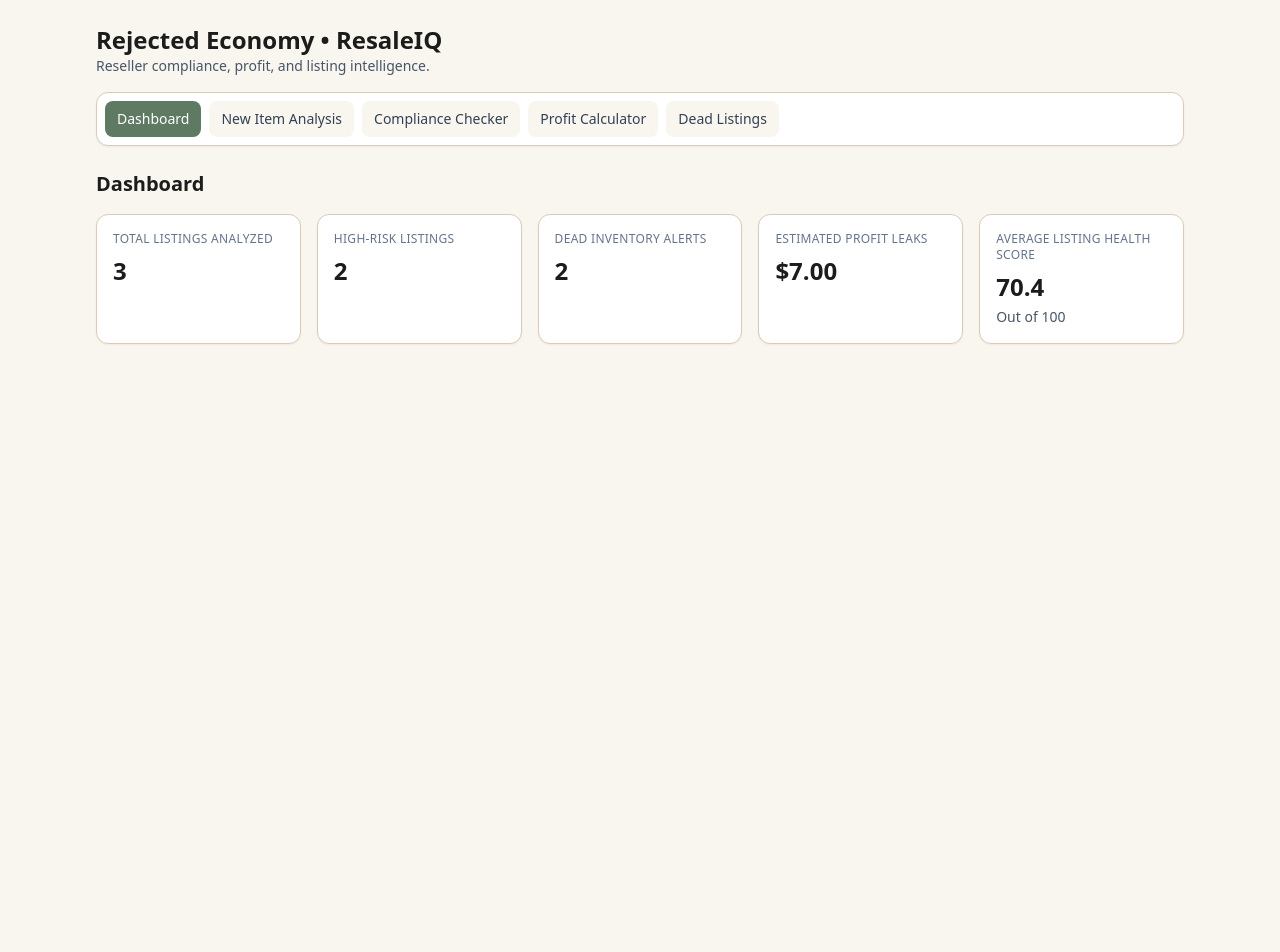
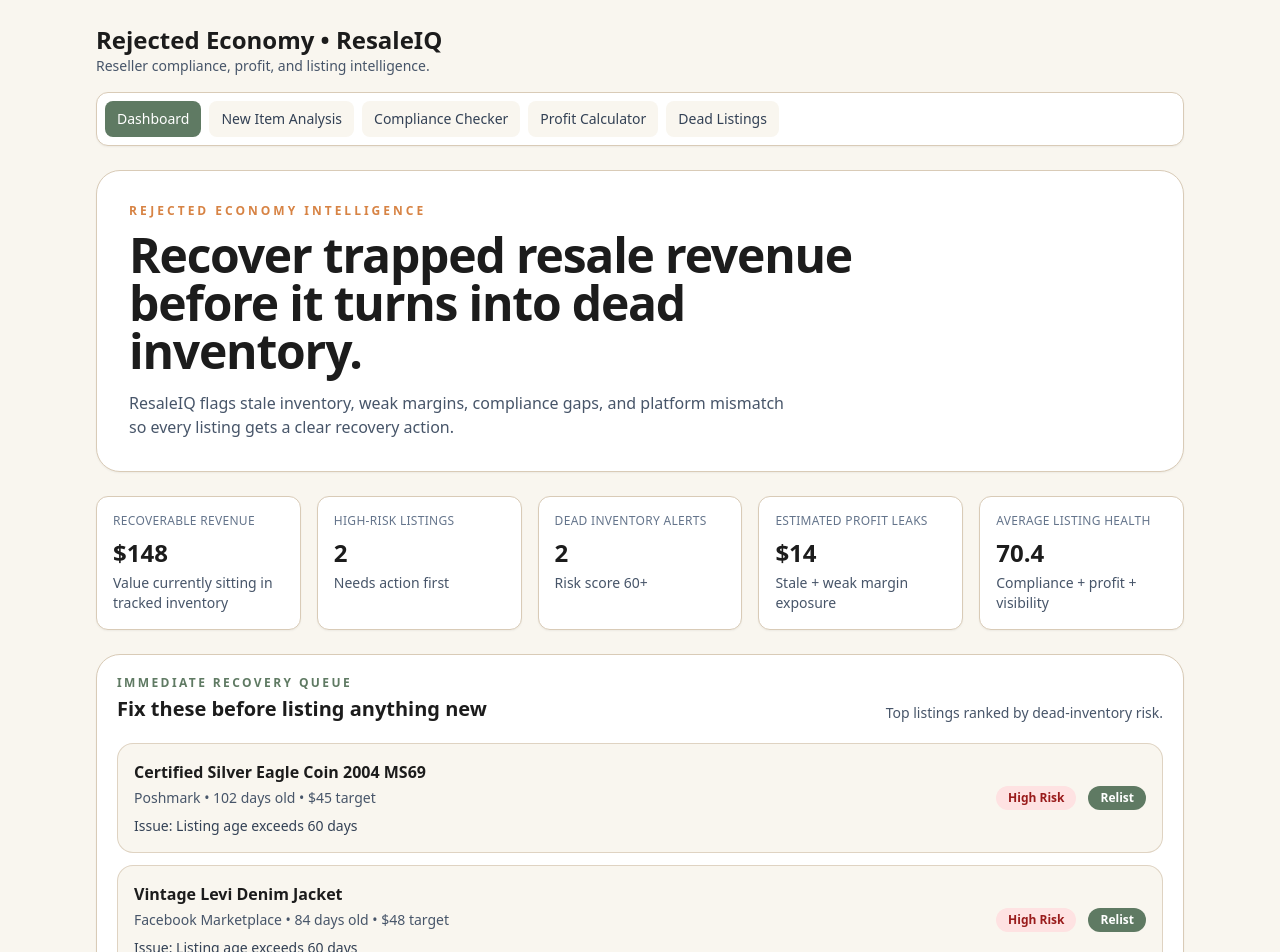
Before and after one commit to RejectedDope/ResaleIQ, a Next.js app: page / in a window 1280 px wide. Shown: the top 952 px of the page. Before the commit the page ends 800 px from the top, so only its background shows below. Built offline with nearby package versions, Linux system fonts and the light colour scheme.

Commit message:
Refocus dashboard on dead inventory recovery

```diff
--- a/app/page.tsx
+++ b/app/page.tsx
@@ -1,25 +1,67 @@
 import { ScoreCard } from '@/components/ScoreCard';
+import { RiskBadge } from '@/components/RiskBadge';
 import { analyzeListing } from '@/lib/listingGenerator';
 import { sampleInventory } from '@/lib/sampleData';
 
 export default function DashboardPage() {
-  const analyses = sampleInventory.map((item) => analyzeListing(item));
-
-  const total = analyses.length;
-  const highRisk = analyses.filter((a) => a.deadListingRisk.riskLevel === 'High').length;
-  const deadAlerts = analyses.filter((a) => a.deadListingRisk.riskScore >= 60).length;
-  const profitLeaks = analyses.reduce((sum, a) => sum + Math.max(0, 20 - a.profitScore / 5), 0);
-  const avgHealth = analyses.reduce((sum, a) => sum + (a.complianceScore + a.profitScore + a.visibilityScore) / 3, 0) / total;
+  const analyses = sampleInventory.map((item) => ({ item, analysis: analyzeListing(item) }));
+  const total = analyses.length || 1;
+  const highRisk = analyses.filter((row) => row.analysis.deadListingRisk.riskLevel === 'High').length;
+  const deadAlerts = analyses.filter((row) => row.analysis.deadListingRisk.riskScore >= 60).length;
+  const recoverableRevenue = analyses.reduce((sum, row) => sum + row.item.targetSalePrice, 0);
+  const profitLeaks = analyses.reduce((sum, row) => {
+    const stalePenalty = row.item.listingAgeDays > 60 ? row.item.targetSalePrice * 0.15 : 0;
+    const weakProfitPenalty = row.analysis.profitScore < 50 ? row.item.targetSalePrice * 0.1 : 0;
+    return sum + stalePenalty + weakProfitPenalty;
+  }, 0);
+  const avgHealth = analyses.reduce((sum, row) => sum + (row.analysis.complianceScore + row.analysis.profitScore + row.analysis.visibilityScore) / 3, 0) / total;
+  const urgent = [...analyses].sort((a, b) => b.analysis.deadListingRisk.riskScore - a.analysis.deadListingRisk.riskScore).slice(0, 5);
 
   return (
-    <section>
-      <h2 className="mb-4 text-xl font-semibold">Dashboard</h2>
+    <section className="space-y-6">
+      <div className="rounded-3xl border border-tan bg-white p-6 shadow-sm md:p-8">
+        <p className="text-xs font-bold uppercase tracking-[0.25em] text-clay">Rejected Economy Intelligence</p>
+        <h2 className="mt-3 max-w-3xl text-3xl font-bold tracking-tight text-ink md:text-5xl">
+          Recover trapped resale revenue before it turns into dead inventory.
+        </h2>
+        <p className="mt-4 max-w-2xl text-sm leading-6 text-slate-600 md:text-base">
+          ResaleIQ flags stale inventory, weak margins, compliance gaps, and platform mismatch so every listing gets a clear recovery action.
+        </p>
+      </div>
+
       <div className="grid grid-cols-1 gap-4 md:grid-cols-2 lg:grid-cols-5">
-        <ScoreCard title="Total Listings Analyzed" value={total} />
-        <ScoreCard title="High-Risk Listings" value={highRisk} />
-        <ScoreCard title="Dead Inventory Alerts" value={deadAlerts} />
-        <ScoreCard title="Estimated Profit Leaks" value={`$${profitLeaks.toFixed(2)}`} />
-        <ScoreCard title="Average Listing Health Score" value={avgHealth.toFixed(1)} helper="Out of 100" />
+        <ScoreCard title="Recoverable Revenue" value={`$${recoverableRevenue.toFixed(0)}`} helper="Value currently sitting in tracked inventory" />
+        <ScoreCard title="High-Risk Listings" value={highRisk} helper="Needs action first" />
+        <ScoreCard title="Dead Inventory Alerts" value={deadAlerts} helper="Risk score 60+" />
+        <ScoreCard title="Estimated Profit Leaks" value={`$${profitLeaks.toFixed(0)}`} helper="Stale + weak margin exposure" />
+        <ScoreCard title="Average Listing Health" value={avgHealth.toFixed(1)} helper="Compliance + profit + visibility" />
+      </div>
+
+      <div className="rounded-3xl border border-tan bg-white p-5 shadow-sm">
+        <div className="flex flex-col gap-2 md:flex-row md:items-end md:justify-between">
+          <div>
+            <p className="text-xs font-bold uppercase tracking-[0.2em] text-sage">Immediate Recovery Queue</p>
+            <h3 className="mt-1 text-xl font-semibold text-ink">Fix these before listing anything new</h3>
+          </div>
+          <p className="text-sm text-slate-600">Top listings ranked by dead-inventory risk.</p>
+        </div>
+        <div className="mt-5 grid gap-3">
+          {urgent.map(({ item, analysis }) => (
+            <div key={item.title} className="rounded-2xl border border-tan/80 bg-ivory p-4">
+              <div className="flex flex-col gap-3 md:flex-row md:items-center md:justify-between">
+                <div>
+                  <p className="font-semibold text-ink">{item.title}</p>
+                  <p className="mt-1 text-sm text-slate-600">{item.platform} • {item.listingAgeDays} days old • ${item.targetSalePrice.toFixed(0)} target</p>
+                  <p className="mt-2 text-sm text-slate-700">Issue: {analysis.deadListingRisk.topIssue}</p>
+                </div>
+                <div className="flex items-center gap-3">
+                  <RiskBadge level={analysis.deadListingRisk.riskLevel} />
+                  <span className="rounded-full bg-sage px-3 py-1 text-xs font-bold text-white">{analysis.deadListingRisk.recommendedAction}</span>
+                </div>
+              </div>
+            </div>
+          ))}
+        </div>
       </div>
     </section>
   );
```
